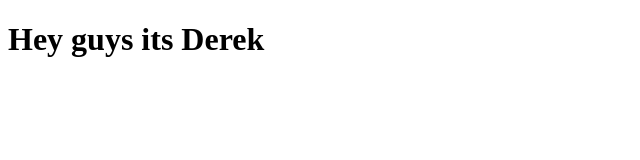
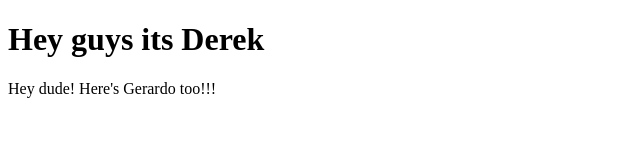
Before and after one commit to childersderek/Group-1-Github, a plain HTML site: page index.html in a window 1280 px wide. Shown: the whole page, without its empty margins (0-640 px from the left). Drawn offline with Linux system fonts and the light colour scheme.

Commit message:
add gerardos comment

```diff
--- a/index.html
+++ b/index.html
@@ -8,5 +8,6 @@
 </head>
 <body>
     <h1>Hey guys its Derek</h1>
+    <p>Hey dude! Here's Gerardo too!!!</p>
 </body>
 </html>
```
